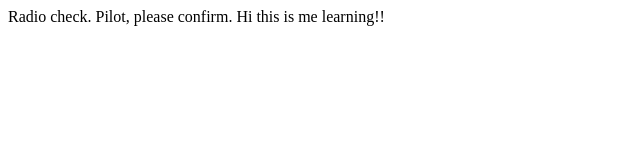
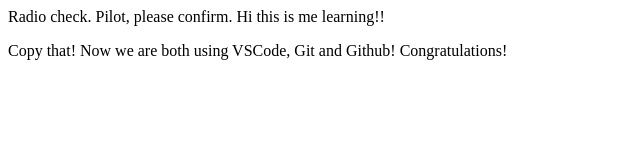
Before and after one commit to AbudeyeW/communication-log, a plain HTML site: page index.html in a window 1280 px wide. Shown: the whole page, without its empty margins (0-640 px from the left). Drawn offline with Linux system fonts and the light colour scheme.

Commit message:
This is my second entry

```diff
--- a/index.html
+++ b/index.html
@@ -1,5 +1,6 @@
 <html>
 <body>
    <p>Radio check. Pilot, please confirm. Hi this is me learning!!</p>
+   <p>Copy that! Now we are both using VSCode, Git and Github! Congratulations!</p>
 </body>
 </html>
```
